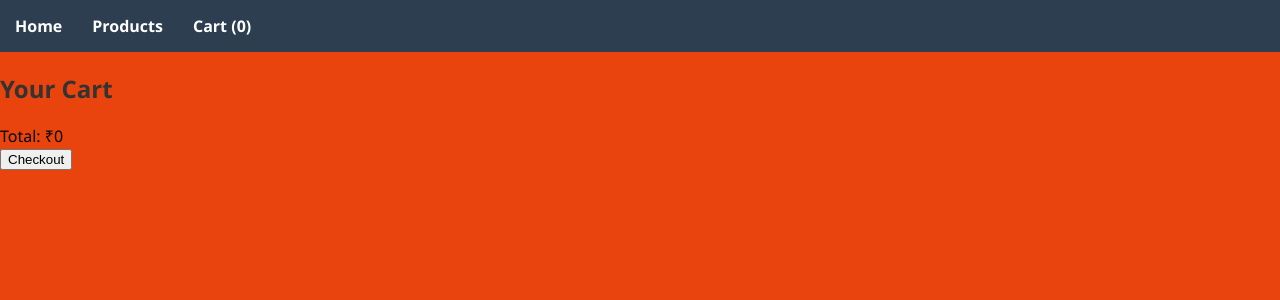
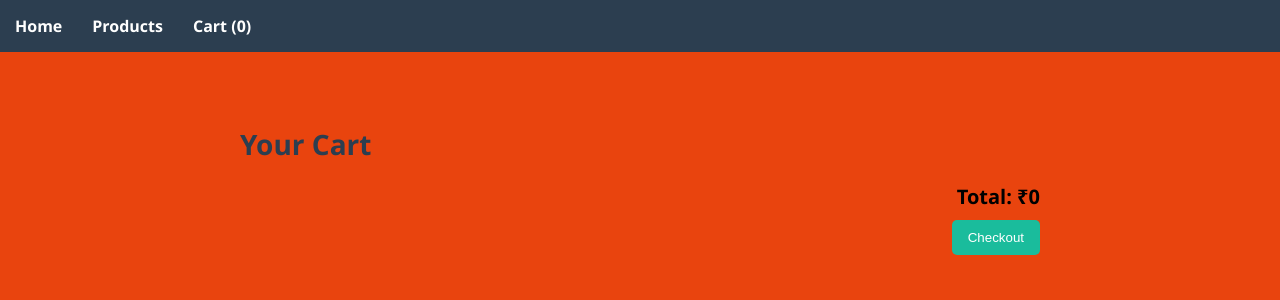
Before and after one commit to sauhardcs-create/EcoWeb, a React (Create React App) app: page /cart in a window 1280 px wide. Shown: the top 300 px of the page. Built offline with nearby package versions, Linux system fonts and the light colour scheme.

Commit message:
message included

```diff
--- a/src/App.css
+++ b/src/App.css
@@ -32,6 +32,51 @@ body {
 }
 
 .home button:hover {
+  background-color: #16a085;
+}
+
+.cart-container {
+  max-width: 800px;
+  margin: 30px auto;
+  padding: 20px;
+}
+
+.cart-title {
+  font-size: 28px;
+  margin-bottom: 20px;
+  color: #2c3e50;
+}
+
+.cart-item {
+  display: flex;
+  justify-content: space-between;
+  background: white;
+  padding: 15px;
+  margin-bottom: 10px;
+  border-radius: 8px;
+  box-shadow: 0 2px 8px rgba(0,0,0,0.1);
+}
+
+.cart-total {
+  text-align: right;
+  margin-top: 20px;
+  font-size: 20px;
+  font-weight: bold;
+}
+
+.checkout-btn {
+  display: block;
+  margin-left: auto;
+  margin-top: 10px;
+  background-color: #1abc9c;
+  border: none;
+  padding: 10px 16px;
+  color: white;
+  border-radius: 5px;
+  cursor: pointer;
+}
+
+.checkout-btn:hover {
   background-color: #16a085;
 }
 
--- a/src/Home.js
+++ b/src/Home.js
@@ -9,7 +9,7 @@ function Home() {
 
   return (
     <div className="home">
-  <h1>Welcome to EcoStore</h1>
+  <h1>{message}</h1>
   <p>Find the best gadgets at unbeatable prices</p>
   <button>Shop Now</button>
 </div>
```
